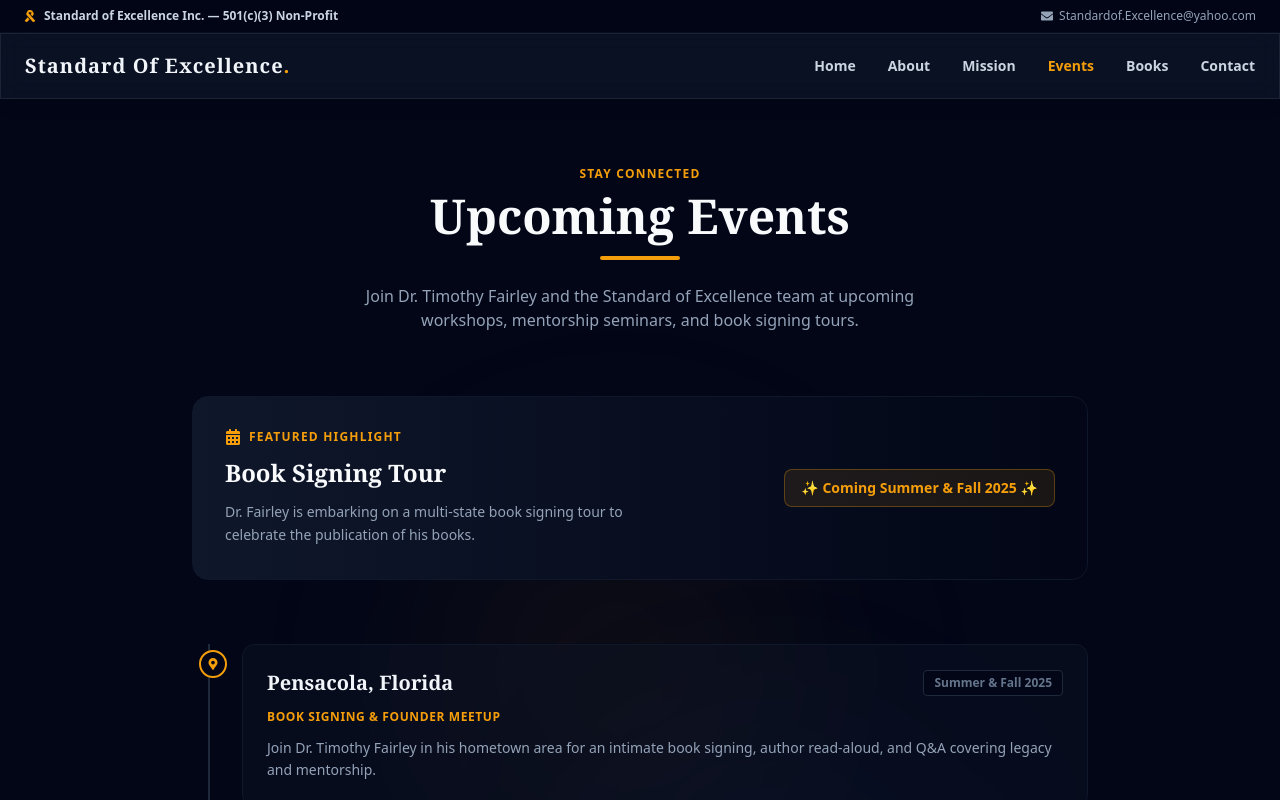
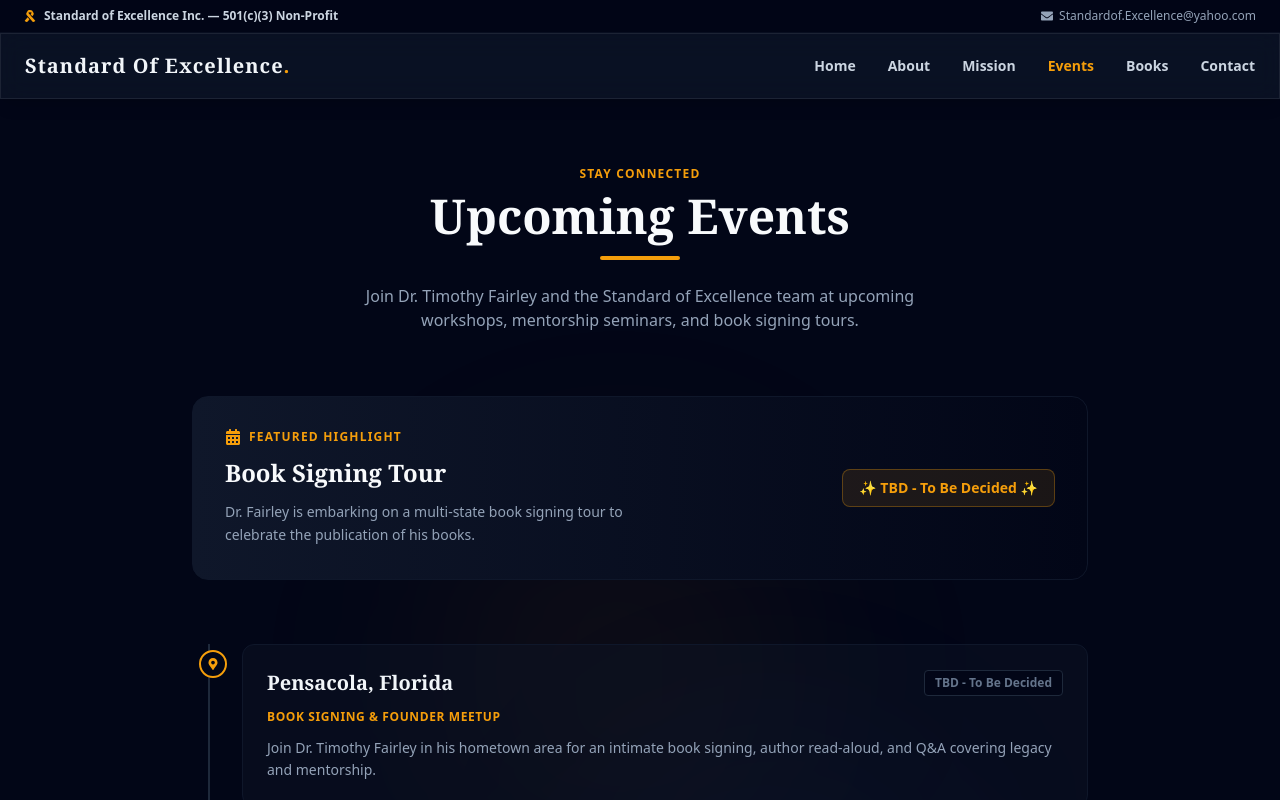
Before and after one commit to JesseSmith3rd/StandardOfExcellence, a Next.js app: page /events in a window 1280 px wide. Shown: the top 800 px of the page. Built offline with nearby package versions, Linux system fonts and the light colour scheme.

Commit message:
Remove Ed.D. suffix throughout website and set event dates to TBD

```diff
--- a/app/books/page.tsx
+++ b/app/books/page.tsx
@@ -30,7 +30,7 @@ export default function BooksPage() {
       title: "The Land of Zion",
       subtitle: "There Is An East Wind Blowing",
       published: "Releasing June 24, 2026",
-      description: "Timothy Fairley, Ed. D., presents the newest installation. Strong foundations will help guide you even when your destination is unknown. An empowering guide detailing the values required to navigate uncertainty.",
+      description: "Timothy Fairley presents the newest installation. Strong foundations will help guide you even when your destination is unknown. An empowering guide detailing the values required to navigate uncertainty.",
       image: "/book3.jpg",
       url: "/contact?inquiry=preorder",
       isReleased: false,
--- a/app/events/page.tsx
+++ b/app/events/page.tsx
@@ -6,28 +6,28 @@ export default function EventsPage() {
     {
       city: "Pensacola, Florida",
       state: "FL",
-      season: "Summer & Fall 2025",
+      season: "TBD - To Be Decided",
       type: "Book Signing & Founder Meetup",
       description: "Join Dr. Timothy Fairley in his hometown area for an intimate book signing, author read-aloud, and Q&A covering legacy and mentorship."
     },
     {
       city: "New Orleans, Louisiana",
       state: "LA",
-      season: "Summer & Fall 2025",
+      season: "TBD - To Be Decided",
       type: "Cultural Heritage Tour & Signing",
       description: "A special author event highlighting the deep ancestral themes of 'The Lost Raven' and community development discussion."
     },
     {
       city: "Charlotte, North Carolina",
       state: "NC",
-      season: "Summer & Fall 2025",
+      season: "TBD - To Be Decided",
       type: "Leadership Seminar & Signing",
       description: "Engaging local youth groups and community leadership networks alongside the official book signing event."
     },
     {
       city: "Atlanta, Georgia",
       state: "GA",
-      season: "Summer & Fall 2025",
+      season: "TBD - To Be Decided",
       type: "Non-Profit Gala & Author Event",
       description: "Our flagship event focusing on the Standard of Excellence mentoring model and the official book showcase."
     }
@@ -69,7 +69,7 @@ export default function EventsPage() {
             </p>
           </div>
           <span className="px-4 py-2 rounded-lg bg-amber-500/10 border border-amber-500/30 text-amber-500 font-bold text-sm">
-            ✨ Coming Summer & Fall 2025 ✨
+            ✨ TBD - To Be Decided ✨
           </span>
         </div>
 
--- a/app/page.tsx
+++ b/app/page.tsx
@@ -85,7 +85,7 @@ export default function Home() {
 
         {/* Big Value Proposition Statement */}
         <h1 className="text-4xl md:text-6xl font-extrabold tracking-tight font-serif text-slate-50 mb-6 max-w-5xl leading-tight text-center">
-          Dr. Timothy Fairley, Ed. D., Founder of &ldquo;Standard of Excellence&rdquo; is an educator, author, and keynote speaker who empowers, educates, and uplifts young men.
+          Dr. Timothy Fairley, Founder of &ldquo;Standard of Excellence&rdquo; is an educator, author, and keynote speaker who empowers, educates, and uplifts young men.
         </h1>
 
         {/* Supporting description - Inspired by motivationalmagician subheadings */}
@@ -214,7 +214,7 @@ export default function Home() {
             </p>
 
             <p className="text-slate-400 leading-relaxed text-sm">
-              Dr. Timothy Fairley, Ed. D., presents the third volume of his deep-seated memoir and ancestral exploration. Documenting heritage, strength, and foundational values that guide young leaders forward.
+              Dr. Timothy Fairley presents the third volume of his deep-seated memoir and ancestral exploration. Documenting heritage, strength, and foundational values that guide young leaders forward.
             </p>
 
             <div className="pt-2">
```
